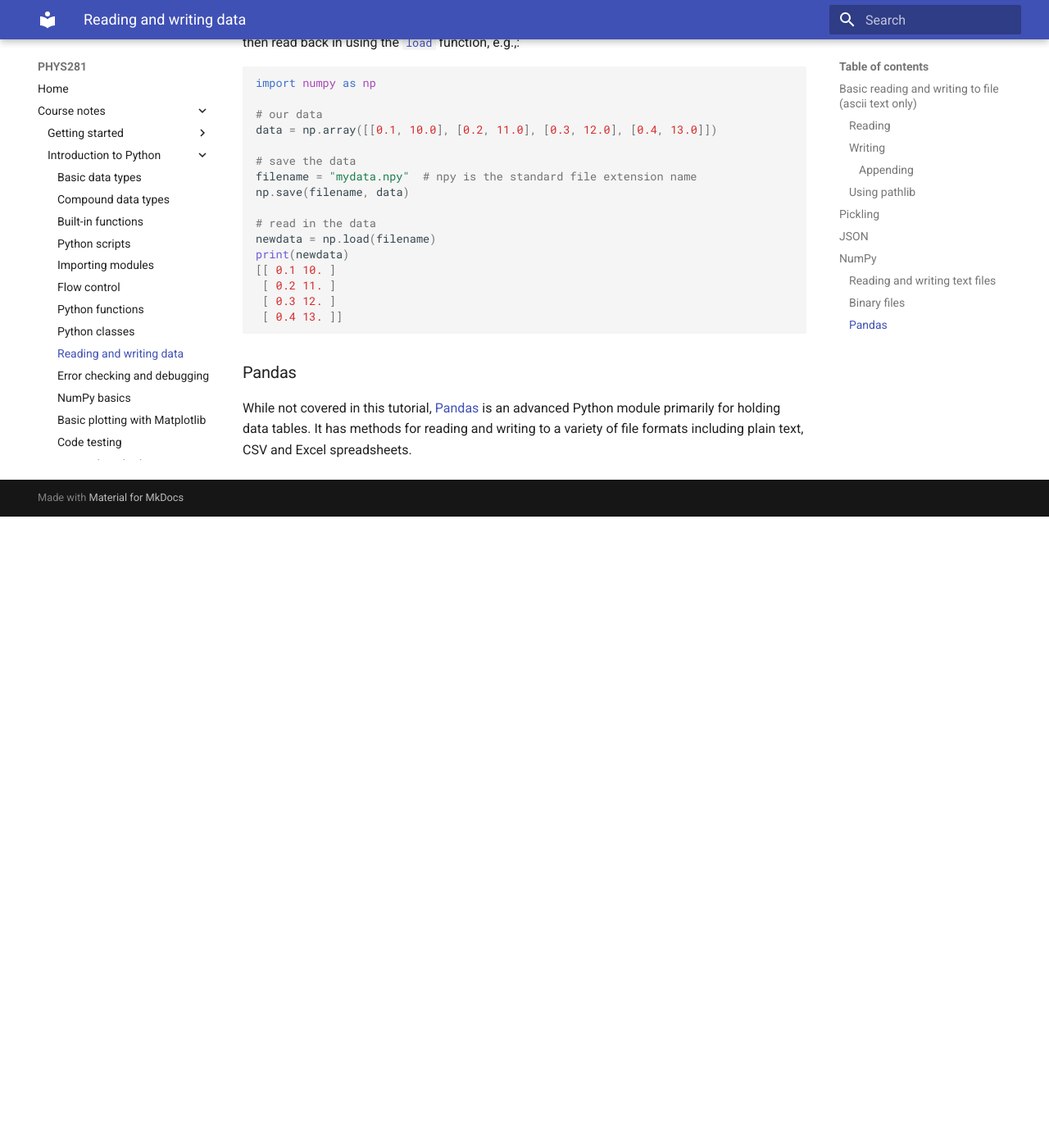
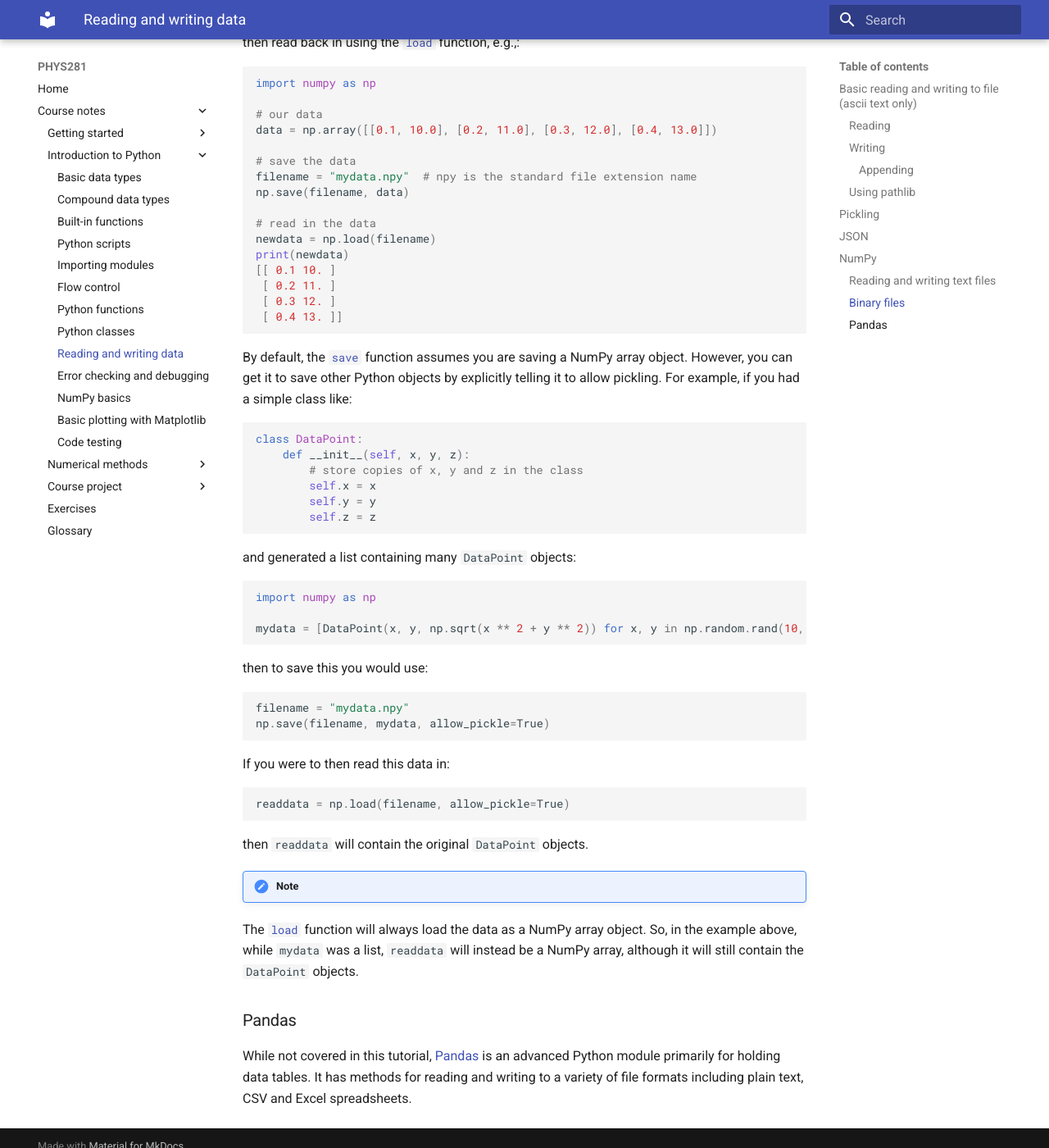
Before and after one commit to ndd21/PHYS281, an MkDocs documentation site: the page built from docs/demo-io.md, in a window 1280 px wide and 1400 px high, scrolled down 9057 px. Shown: the whole window at 82% size. Built offline with MkDocs 1.6.1 and Material for MkDocs 9.7.7, drawn with Linux system fonts in a browser that asks for light colours; before the commit the page ends 9687 px from its top, so only the background shows below that.

Commit message:
demi-io.md: add info about pickling when using numpy.save

````diff
--- a/docs/demo-io.md
+++ b/docs/demo-io.md
@@ -476,6 +476,48 @@ print(newdata)
  [ 0.4 13. ]]
 ```
 
+By default, the [`save`](https://numpy.org/doc/stable/reference/generated/numpy.save.html#numpy.save)
+function assumes you are saving a NumPy array object. However, you can get it to save other Python
+objects by explicitly telling it to allow pickling. For example, if you had a simple class like:
+
+```python
+class DataPoint:
+    def __init__(self, x, y, z):
+        # store copies of x, y and z in the class
+        self.x = x
+        self.y = y
+        self.z = z
+```
+
+and generated a list containing many `DataPoint` objects:
+
+```python
+import numpy as np
+
+mydata = [DataPoint(x, y, np.sqrt(x ** 2 + y ** 2)) for x, y in np.random.rand(10, 2)]
+```
+
+then to save this you would use:
+
+```python
+filename = "mydata.npy"
+np.save(filename, mydata, allow_pickle=True)
+```
+
+If you were to then read this data in:
+
+```python
+readdata = np.load(filename, allow_pickle=True)
+```
+
+then `readdata` will contain the original `DataPoint` objects.
+
+!!! note
+   The [`load`](https://numpy.org/doc/stable/reference/generated/numpy.load.html#numpy.load)
+   function will always load the data as a NumPy array object. So, in the example above, while
+   `mydata` was a list, `readdata` will instead be a NumPy array, although it will still contain
+   the `DataPoint` objects.
+
 ### Pandas
 
 While not covered in this tutorial, [Pandas](https://pandas.pydata.org/) is an advanced Python
````
